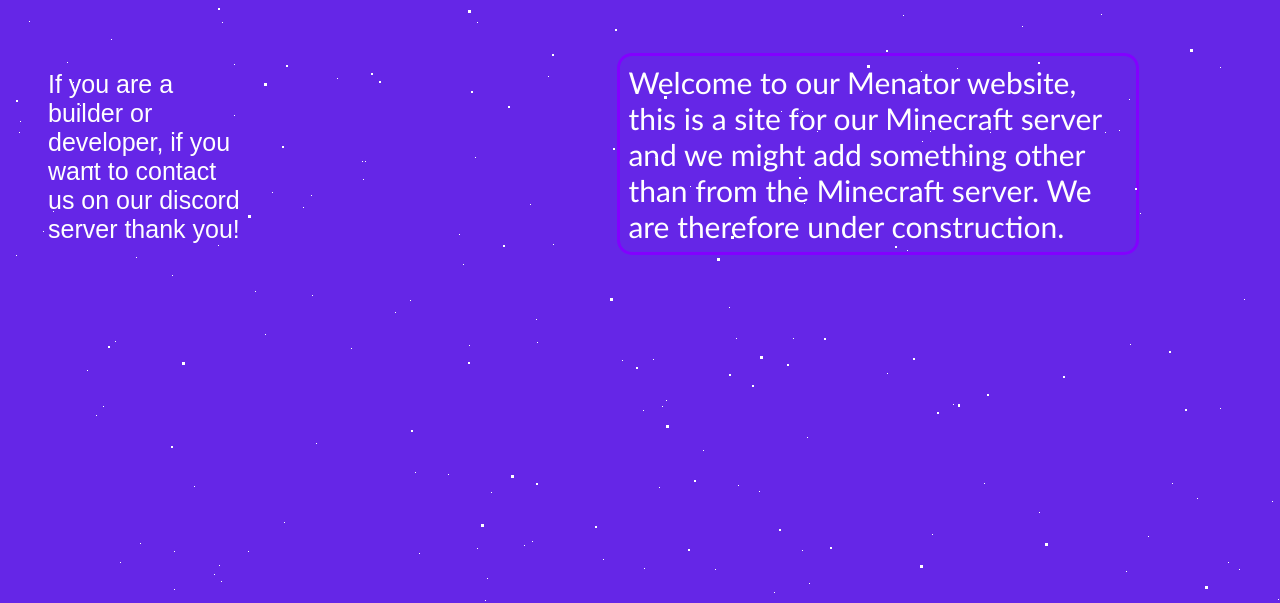
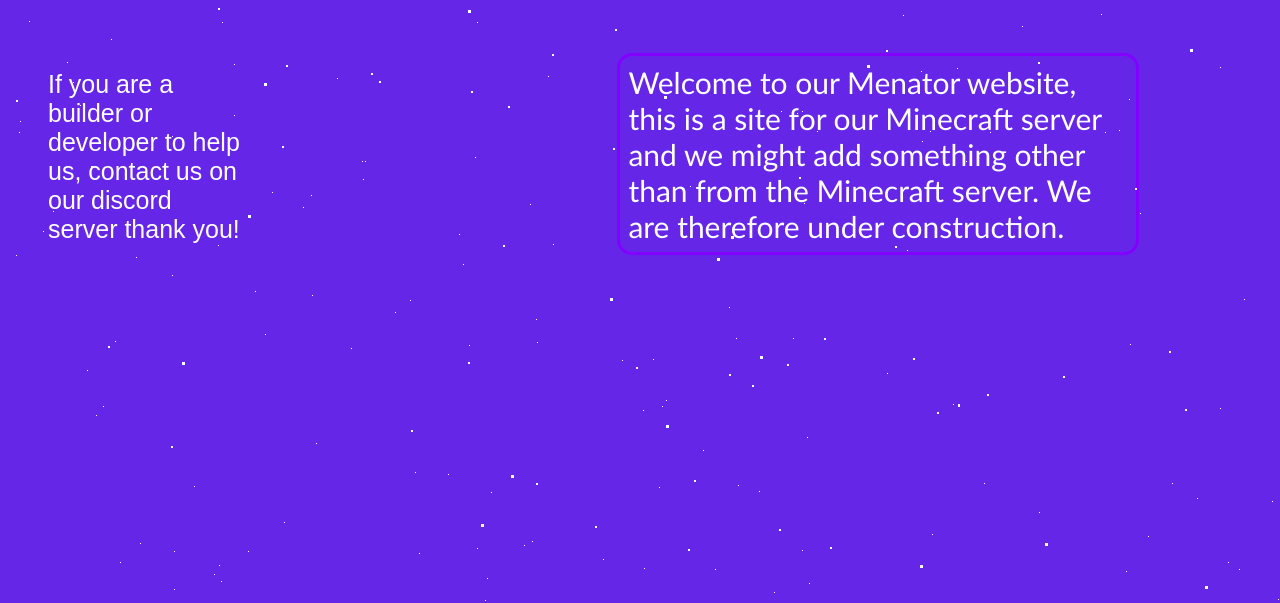
Before and after one commit to farix1/fggfg, a plain HTML site: page index.html in a window 1280 px wide. Shown: the part 199-802 px from the top of the page. Drawn offline with Linux system fonts and the light colour scheme; a script that the page names is missing; a web font is replaced by a local one.

Commit message:
Update index.html

```diff
--- a/index.html
+++ b/index.html
@@ -44,7 +44,7 @@
     <nav class="bas">
        <ul>
         <li class="bass">
-            <p class="hlp">If you are a builder or developer, if you want to contact us on our discord server thank you!</p>
+            <p class="hlp">If you are a builder or developer to help us, contact us on our discord server thank you!</p>
             </li>
        <li class="bass">
         <p class="intro">Welcome to our Menator website, this is a site for our Minecraft server and we might add something other than from the Minecraft server. We are therefore under construction.</p>
```
